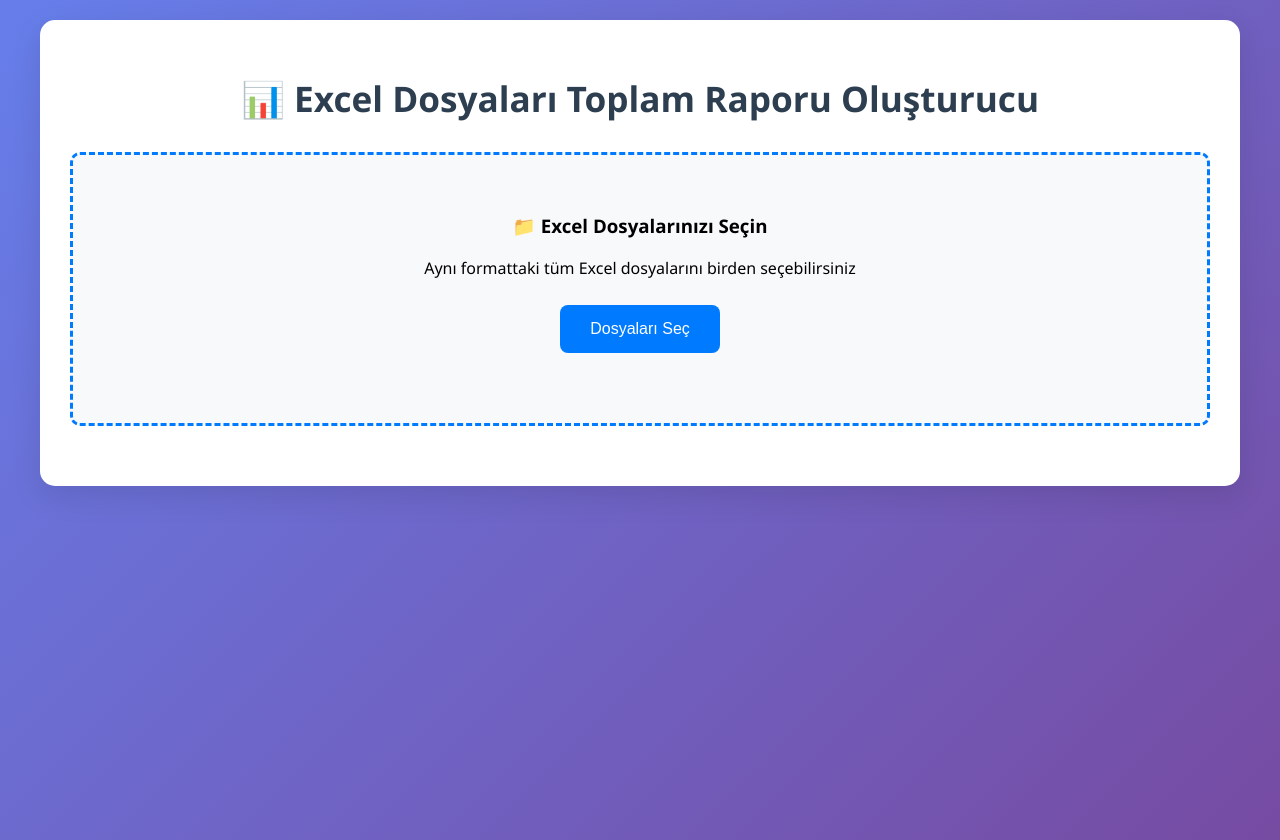
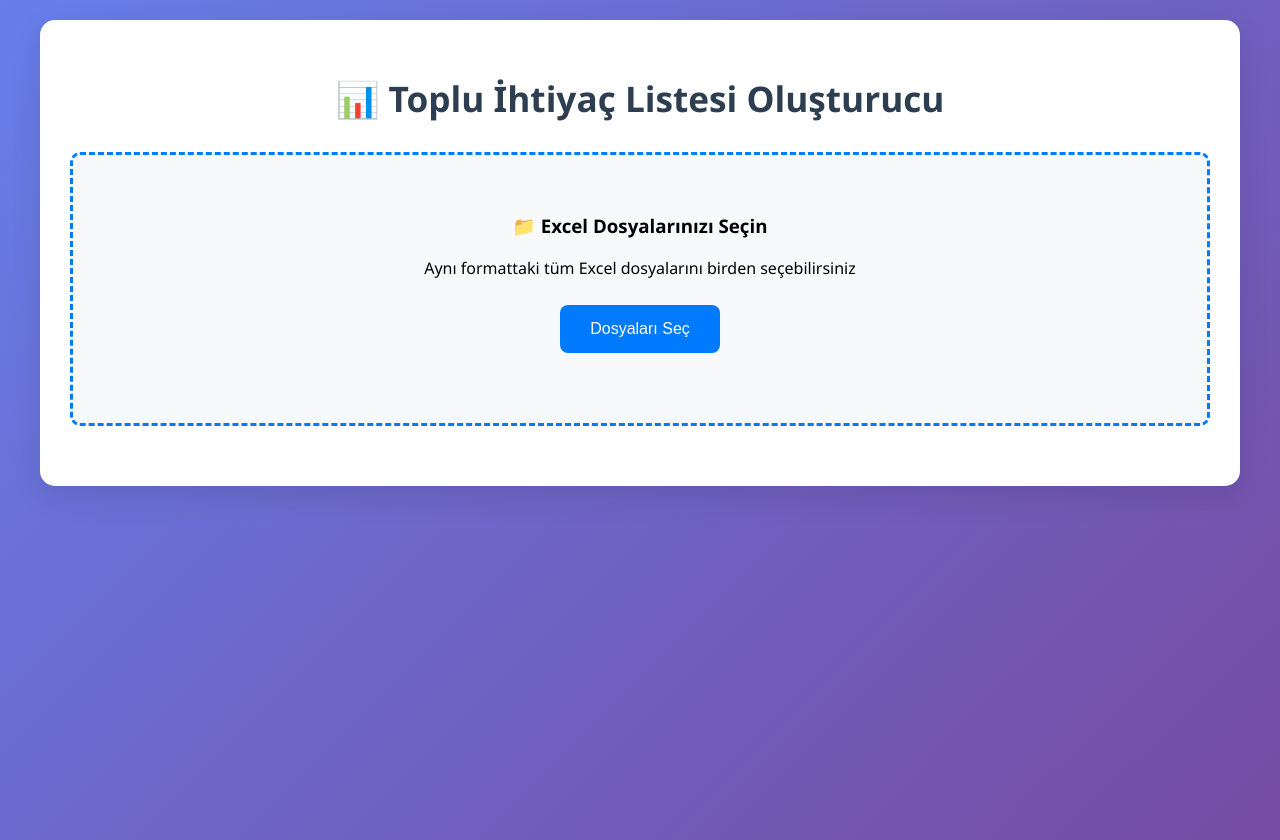
Before and after one commit to denizozarikan93/toplu_ihtiyac_rapor, a plain HTML site: page index.html in a window 1280 px wide. Drawn offline with Linux system fonts and the light colour scheme.

Commit message:
Add files via upload

```diff
--- a/index.html
+++ b/index.html
@@ -200,7 +200,7 @@
 </head>
 <body>
     <div class="container">
-        <h1>📊 Excel Dosyaları Toplam Raporu Oluşturucu</h1>
+        <h1>📊 Toplu İhtiyaç Listesi Oluşturucu</h1>
 
         <div class="upload-section">
             <h3>📁 Excel Dosyalarınızı Seçin</h3>
```
